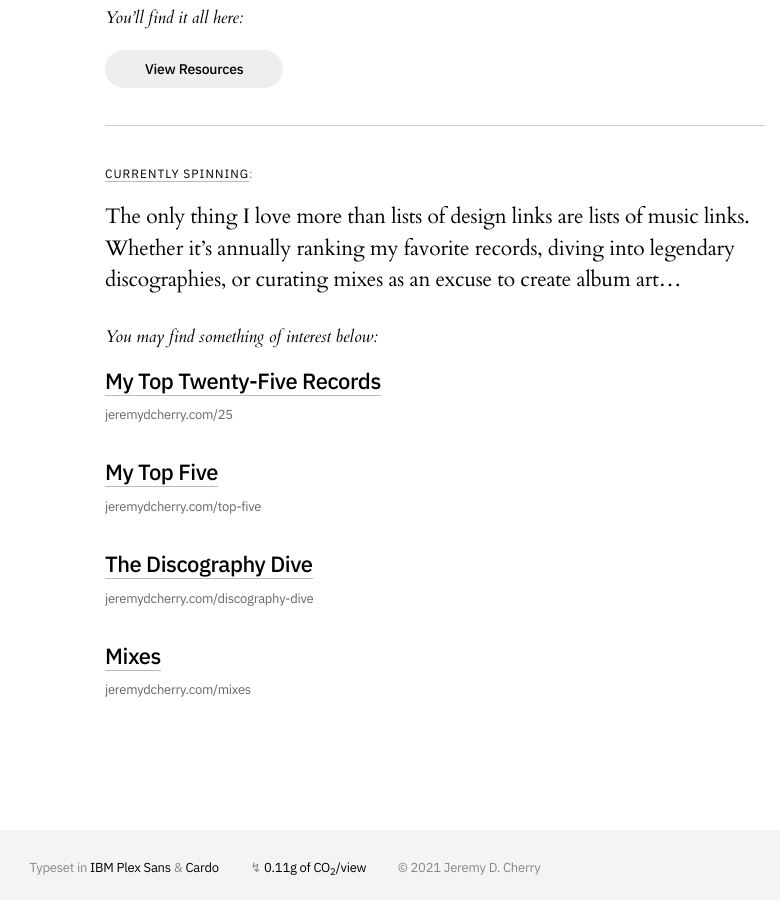
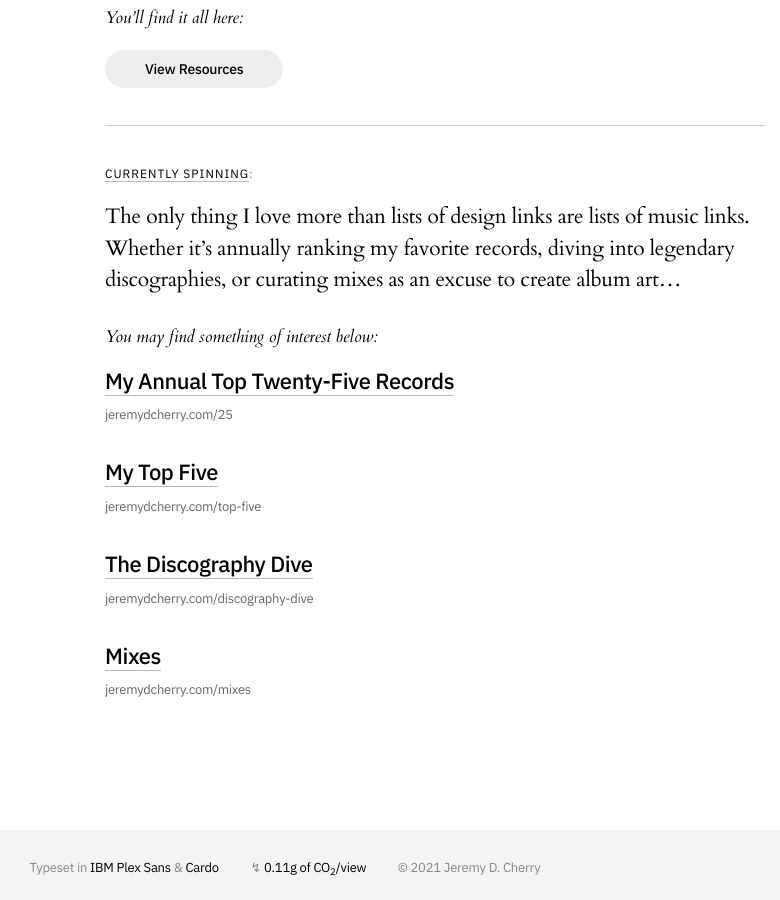
Before and after one commit to jeremydcherry/jeremydcherry.github.io, a Jekyll site: the page built from index.md, in a window 1280 px wide and 900 px high, scrolled down 2461 px. Shown: the whole window, without its empty margins (355-1135 px from the left). Built offline with Jekyll 4.4.1, drawn with Linux system fonts in a browser that asks for light colours.

Commit message:
Updated Home

```diff
--- a/index.md
+++ b/index.md
@@ -81,7 +81,7 @@ The only thing I love more than lists of design links are lists of music links.
 
 ##### _You may find something of interest below:_
 
-### [My Top Twenty-Five Records](/25)
+### [My Annual Top Twenty-Five Records](/25)
 ###### jeremydcherry.com/25
 
 ### [My Top Five](/top-five)
```
